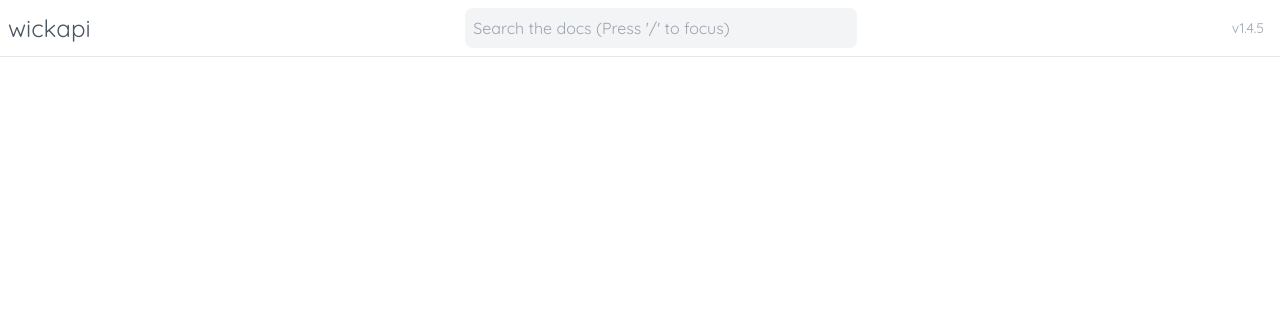
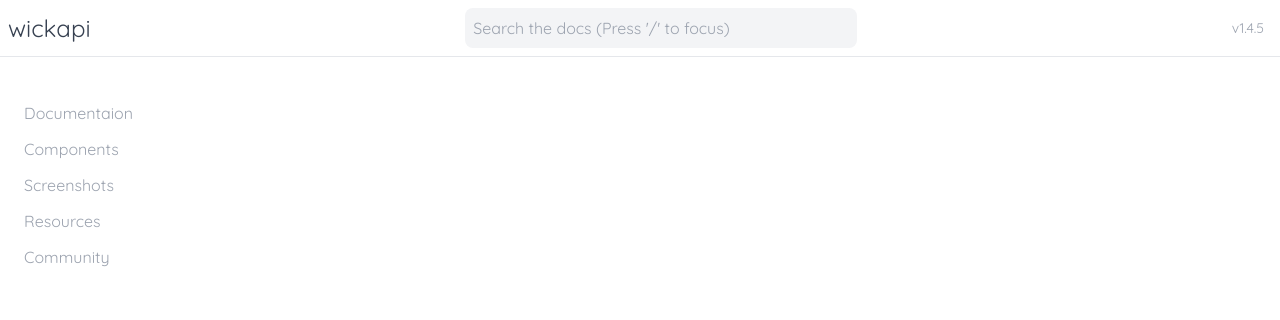
Before and after one commit to Im-Hassan-wd/wick-api, a website: page build/doc/doc.html in a window 1280 px wide. Drawn offline with Linux system fonts and the light colour scheme.

Commit message:
documentation

```diff
--- a/build/doc/doc.html
+++ b/build/doc/doc.html
@@ -7,15 +7,15 @@
   <link rel="stylesheet" href="../styles.css">
   <title>Wick Api | Documentaion</title>
 </head>
-<body class="font-base text-gray-600">
+<body class="font-base text-gray-400">
   <header class="">
     <div class="p-2 border-b border-gray-200 flex justify-between items-center">
-      <h1 class="text-2xl">
+      <h1 class="text-2xl text-gray-700">
         <a href="">
           <span>wickapi</span>
         </a>
       </h1>
-      <div class="relative p-1 bg-gray-100 rounded-lg text-gray-400">
+      <div class="relative p-1 bg-gray-100 rounded-lg">
         <input type="text" class="p-1 w-96 bg-gray-100" placeholder="Search the docs (Press '/' to focus)">
         <div class="absolute t-0"></div>
       </div>
@@ -26,5 +26,29 @@
       </div>
     </div>
   </header>
+
+  <div class="grid grid-cols-4"><!-- content wrapper-->
+
+    <div class="col-span-1">
+      <ul class="py-10 px-5">
+        <li class="p-1 mb-1">
+          <span>Documentaion</span>
+        </li>
+        <li class="p-1 mb-1">
+          <span>Components</span>
+        </li>
+        <li class="p-1 mb-1">
+          <span>Screenshots</span>
+        </li>
+        <li class="p-1 mb-1">
+          <span>Resources</span>
+        </li>
+        <li class="p-1 mb-1">
+          <span>Community</span>
+        </li>
+      </ul>
+    </div>
+
+  </div>
 </body>
 </html>
```
Also changed, not shown: build/styles.css.
